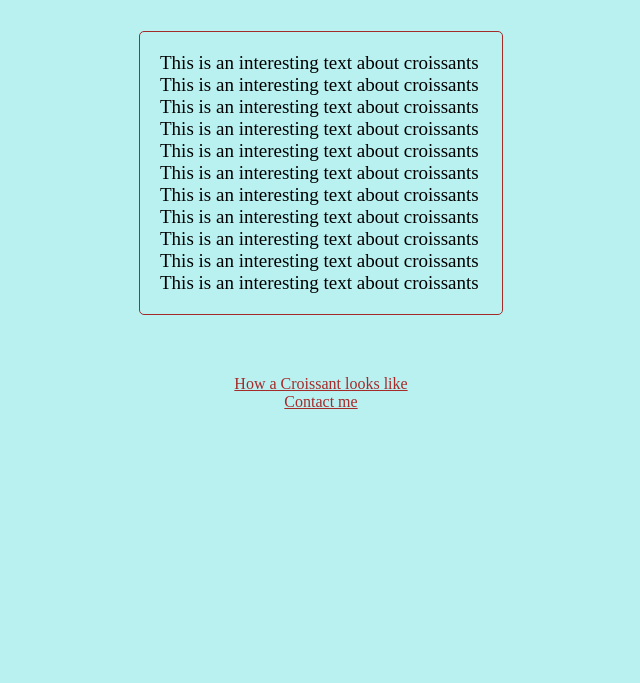
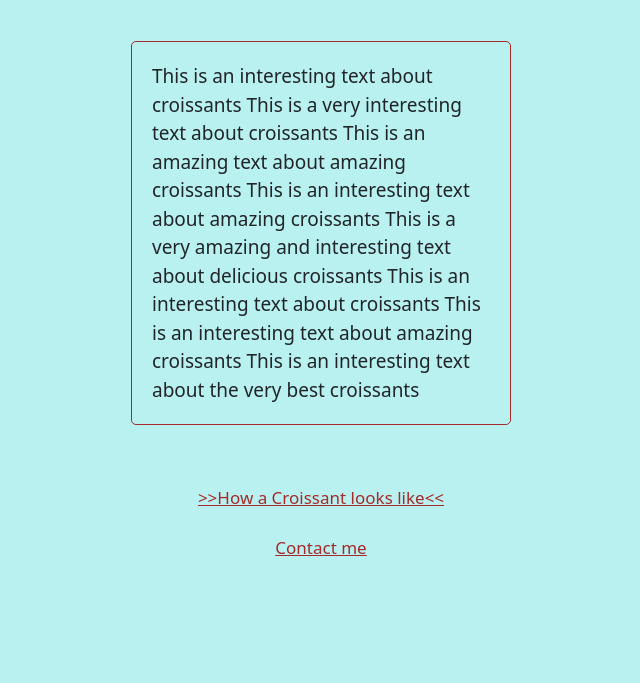
Before and after one commit to psyjulga/Croissant, a plain HTML site: page index.html in a window 1280 px wide. Shown: the part 117-800 px from the top of the page, without its empty margins (319-959 px from the left). Drawn offline with nearby package versions, Linux system fonts and the light colour scheme.

Commit message:
img sizing and final styling

```diff
--- a/contact.html
+++ b/contact.html
@@ -5,6 +5,12 @@
     <meta http-equiv="X-UA-Compatible" content="IE=edge" />
     <meta name="viewport" content="width=device-width, initial-scale=1.0" />
     <title>Contact me</title>
+    <link
+      href="https://cdn.jsdelivr.net/npm/bootstrap@5.0.2/dist/css/bootstrap.min.css"
+      rel="stylesheet"
+      integrity="sha384-EVSTQN3/azprG1Anm3QDgpJLIm9Nao0Yz1ztcQTwFspd3yD65VohhpuuCOmLASjC"
+      crossorigin="anonymous"
+    />
     <link rel="stylesheet" href="/src/style.css" />
   </head>
   <body>
@@ -15,6 +21,7 @@
       <li>Tout le Monde</li>
     </ul>
     <a href="/photo.html">Photo Gallery</a>
+    <br />
     <a href="/">Back to Homepage</a>
   </body>
 </html>
--- a/index.html
+++ b/index.html
@@ -5,21 +5,27 @@
     <meta http-equiv="X-UA-Compatible" content="IE=edge" />
     <meta name="viewport" content="width=device-width, initial-scale=1.0" />
     <title>Croissant</title>
+    <link
+      href="https://cdn.jsdelivr.net/npm/bootstrap@5.0.2/dist/css/bootstrap.min.css"
+      rel="stylesheet"
+      integrity="sha384-EVSTQN3/azprG1Anm3QDgpJLIm9Nao0Yz1ztcQTwFspd3yD65VohhpuuCOmLASjC"
+      crossorigin="anonymous"
+    />
     <link rel="stylesheet" href="/src/style.css" />
   </head>
   <body>
     <h1>🥐 The Croissant Page 🥐</h1>
     <p>
-      This is an interesting text about croissants This is an interesting text
-      about croissants This is an interesting text about croissants This is an
+      This is an interesting text about croissants This is a very interesting
+      text about croissants This is an amazing text about amazing croissants
+      This is an interesting text about amazing croissants This is a very
+      amazing and interesting text about delicious croissants This is an
       interesting text about croissants This is an interesting text about
-      croissants This is an interesting text about croissants This is an
-      interesting text about croissants This is an interesting text about
-      croissants This is an interesting text about croissants This is an
-      interesting text about croissants This is an interesting text about
+      amazing croissants This is an interesting text about the very best
       croissants
     </p>
-    <a href="/photo.html">How a Croissant looks like</a>
+    <a href="/photo.html">>>How a Croissant looks like<<</a>
+    <br />
     <a href="/contact.html">Contact me</a>
   </body>
 </html>
--- a/src/style.css
+++ b/src/style.css
@@ -19,6 +19,7 @@ ul {
 }
 
 a {
+  font-size: 17px;
   display: block;
   text-align: center;
   color: brown;
@@ -29,11 +30,6 @@ ul {
   text-align: center;
 }
 
-.photos {
-  background-color: chartreuse;
-  padding: 200px;
-}
-
 img {
   padding: 5px;
   border: 2px solid brown;
```
Also changed, not shown: photo.html (+2 -1 lines), src/croissant2.jpg, src/croissant3.jpg, src/croissant4.jpg.
